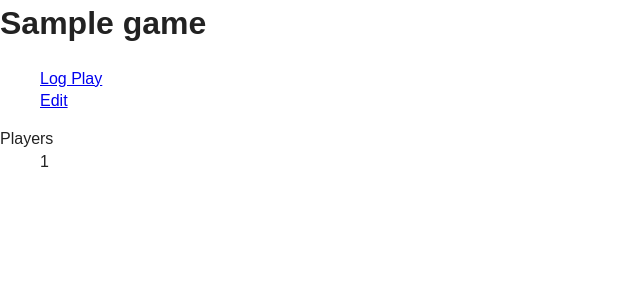
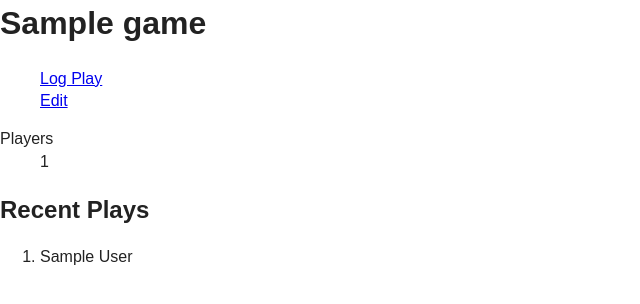
Before and after one commit to kevincarrogan/bogogger, a Django app: page /games/sample/ in a window 1280 px wide. Shown: the part 175-479 px from the top of the page, without its empty margins (0-640 px from the left). Run offline with Django 3.2, Linux system fonts and the light colour scheme; tables that the repository leaves empty hold one stand-in row (values such as "Sample post"); some libraries are stand-ins or nearby versions.

Commit message:
Adding recent plays for a game on the detail page.

```diff
--- a/games/templates/games/game_detail.html
+++ b/games/templates/games/game_detail.html
@@ -27,6 +27,25 @@
     </dd>
 </dl>
 
+<h2>Recent Plays</h2>
+
+{% if recent_plays %}
+    <ol>
+    {% for recent_play in recent_plays %}
+        <li>
+            {% for player in recent_play.players.all %}
+            {{ player }}
+            {% if not forloop.last %}
+            vs.
+            {% endif %}
+            {% endfor %}
+        </li>
+    {% endfor %}
+    </ol>
+{% else %}
+    <p><em>There haven't been any plays of {{ game }}</em></p>
+{% endif %}
+
 {% if game.has_elo_ratings %}
     <h2>Ratings</h2>
     {% if ratings %}
--- a/games/views.py
+++ b/games/views.py
@@ -22,11 +22,17 @@ class GameDetailView(DetailView):
     def get_context_data(self, object):
         ctx = super(GameDetailView, self).get_context_data()
 
-        ratings = GamePlayerRating.objects.filter(game=self.get_object())
+        game = self.get_object()
+
+        ratings = GamePlayerRating.objects.filter(game=game)
         ratings = ratings.order_by('-rating__rating')
         ratings = ratings[:10]
+        ctx['ratings'] = ratings
 
-        ctx['ratings'] = ratings
+        recent_plays = GamePlay.objects.filter(game=game)
+        recent_plays = recent_plays.order_by('-played_at')
+        recent_plays = recent_plays[:10]
+        ctx['recent_plays'] = recent_plays
 
         return ctx
 
```
